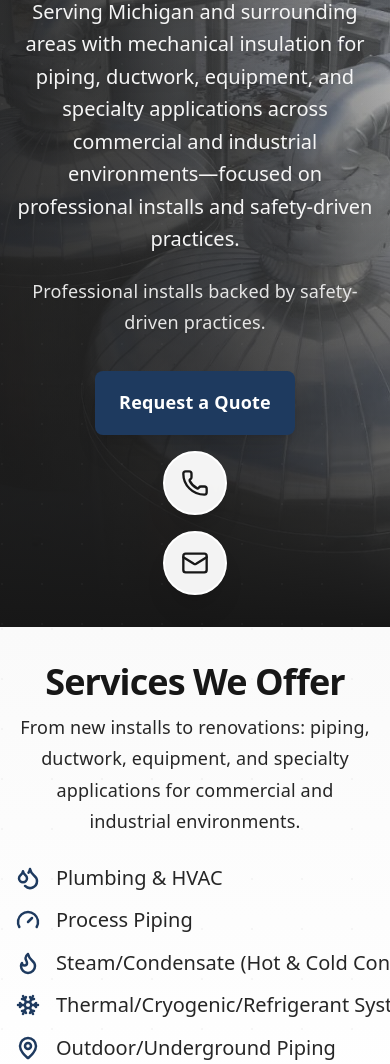
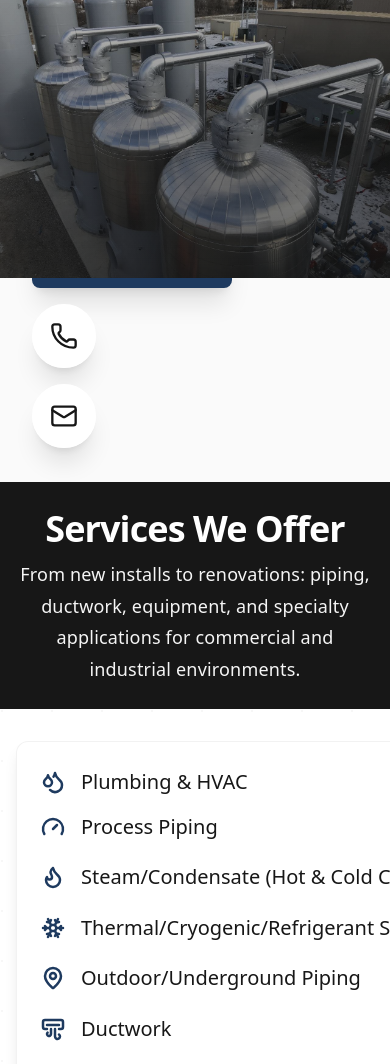
Before and after one commit to ggoupille8/rmi-website, an Astro site: page / in a window 390 px wide. Shown: the part 218-1282 px from the top of the page. Built offline with nearby package versions, Linux system fonts and the light colour scheme; Astro itself is replaced by a stand-in of ours.

Commit message:
Improve hero and services section layout: adjust image positioning, add card background to services list, reduce spacing

```diff
--- a/src/components/landing/Hero.tsx
+++ b/src/components/landing/Hero.tsx
@@ -5,7 +5,6 @@ import { Phone, Mail } from "lucide-react";
 interface HeroProps {
   headline?: string;
   subheadline?: string;
-  trustLine?: string;
   ctaPrimary?: {
     text: string;
     href: string;
@@ -23,7 +22,6 @@ interface HeroProps {
 export default function Hero({
   headline,
   subheadline,
-  trustLine,
   ctaPrimary,
   ctaSecondary = { text: phoneDisplay, href: phoneTel },
   ctaEmail = { href: `mailto:${email}` },
@@ -34,60 +32,47 @@ export default function Hero({
 
   return (
     <section
-      className="relative overflow-hidden section-padding min-h-[600px] lg:min-h-[700px] flex items-center"
+      className="relative overflow-hidden section-padding min-h-[700px] lg:min-h-[800px] flex items-center bg-neutral-50 dark:bg-neutral-900"
       aria-labelledby="hero-heading"
     >
-      {/* Background image layer */}
+      {/* Left side background - matches Services section */}
       <div
-        className="absolute inset-0 -z-10"
+        className="absolute left-0 top-0 bottom-0 w-1/2 bg-neutral-50 dark:bg-neutral-900 z-10"
+        aria-hidden="true"
+      />
+
+      {/* Background image layer with gradient overlay */}
+      <div
+        className="absolute inset-0 z-20"
         style={{
           backgroundImage: `url(${heroImage})`,
-          backgroundSize: "cover",
-          backgroundPosition: "center 50%",
+          backgroundSize: "contain",
+          backgroundPosition: "right center",
           backgroundRepeat: "no-repeat",
         }}
         aria-hidden="true"
-      />
+      >
+        {/* Gradient overlay matching image size using CSS mask */}
+        <div
+          className="absolute inset-0 bg-gradient-to-b from-transparent to-neutral-900"
+          style={{
+            maskImage: `url(${heroImage})`,
+            maskSize: "contain",
+            maskPosition: "right center",
+            maskRepeat: "no-repeat",
+            WebkitMaskImage: `url(${heroImage})`,
+            WebkitMaskSize: "contain",
+            WebkitMaskPosition: "right center",
+            WebkitMaskRepeat: "no-repeat",
+          }}
+          aria-hidden="true"
+        />
+      </div>
 
-      {/* Lightening overlay to brighten the image - increased */}
-      <div className="absolute inset-0 bg-white/30 -z-10" aria-hidden="true" />
-
-      {/* Dark overlay for text readability - further reduced opacity for brighter image */}
-      <div
-        className="absolute inset-0 bg-gradient-to-r from-neutral-900/55 via-neutral-900/40 to-neutral-900/20 lg:from-neutral-900/60 lg:via-neutral-900/45 lg:to-transparent"
-        aria-hidden="true"
-      />
-
-      {/* Additional left-side overlay for better text contrast - further reduced opacity */}
-      <div
-        className="absolute inset-0 bg-gradient-to-r from-neutral-900/60 via-neutral-900/40 to-transparent lg:from-neutral-900/55 lg:via-neutral-900/35 lg:to-transparent"
-        aria-hidden="true"
-      />
-
-      {/* Bottom gradient fade to next section - affects bottom 95% */}
-      <div
-        className="absolute inset-0 bg-gradient-to-b from-transparent via-transparent to-neutral-900"
-        style={{
-          background:
-            "linear-gradient(to bottom, transparent 0%, transparent 5%, rgba(23, 23, 23, 0.3) 50%, rgba(23, 23, 23, 0.7) 85%, rgb(23, 23, 23) 100%)",
-        }}
-        aria-hidden="true"
-      />
-
-      {/* Subtle pattern overlay */}
-      <div
-        className="absolute inset-0 opacity-[0.03] pointer-events-none"
-        aria-hidden="true"
-        style={{
-          backgroundImage: `radial-gradient(circle at 2px 2px, rgb(255 255 255) 1px, transparent 0)`,
-          backgroundSize: "40px 40px",
-        }}
-      />
-
-      <div className="container-custom relative z-10 w-full">
+      <div className="relative z-10 w-full pl-8 sm:pl-10 lg:pl-12">
         <div className="max-w-2xl lg:max-w-3xl">
           {/* Content */}
-          <div className="text-center lg:text-left relative">
+          <div className="text-left relative">
             {/* Accent line decoration */}
             <div
               className="hidden lg:block absolute -left-8 top-0 bottom-0 w-1 bg-gradient-to-b from-primary-400 via-primary-500 to-transparent rounded-full"
@@ -96,29 +81,17 @@ export default function Hero({
 
             <h1
               id="hero-heading"
-              className="heading-1 text-white drop-shadow-lg"
+              className="text-4xl sm:text-5xl lg:text-6xl xl:text-7xl font-extrabold tracking-tight text-neutral-900 dark:text-white drop-shadow-lg"
+              style={{ lineHeight: 1.15 }}
             >
               {headline}
             </h1>
-            <p className="mt-4 text-body-lg text-neutral-100 max-w-2xl lg:max-w-none mx-auto lg:mx-0 leading-relaxed drop-shadow-md">
+            <p className="mt-4 text-lg sm:text-xl text-neutral-800 dark:text-neutral-100 max-w-2xl lg:max-w-none leading-relaxed drop-shadow-md">
               {subheadline}
             </p>
 
-            {/* Trust Line */}
-            {trustLine && (
-              <div className="mt-5 relative">
-                <p className="text-body font-medium text-neutral-200 max-w-2xl lg:max-w-none mx-auto lg:mx-0 inline-block relative drop-shadow-sm">
-                  <span
-                    className="absolute -left-4 top-1/2 -translate-y-1/2 w-2 h-2 rounded-full bg-primary-400 hidden lg:block"
-                    aria-hidden="true"
-                  />
-                  {trustLine}
-                </p>
-              </div>
-            )}
-
             {/* CTA Buttons */}
-            <div className="mt-8 flex flex-col sm:flex-row gap-4 justify-center lg:justify-start items-center">
+            <div className="mt-16 flex flex-col sm:flex-row gap-4 justify-start items-start">
               {ctaPrimary && (
                 <a
                   href={ctaPrimary.href}
--- a/src/components/landing/Services.tsx
+++ b/src/components/landing/Services.tsx
@@ -221,9 +221,54 @@ export default function Services({
 }: ServicesProps) {
   return (
     <section
-      className="section-padding bg-gradient-to-b from-neutral-50 via-white to-neutral-50 dark:from-neutral-900 dark:via-neutral-900 dark:to-neutral-950 relative overflow-hidden"
+      className="relative overflow-hidden"
       aria-labelledby="services-heading"
     >
+      {/* Header section with black background */}
+      <div className="section-padding-sm bg-neutral-900 dark:bg-neutral-900 relative z-10">
+        <div className="container-custom relative z-10">
+          <div className="mx-auto max-w-2xl text-center">
+            <h2 id="services-heading" className="heading-2 text-white">
+              {title}
+            </h2>
+            <p className="mt-2 text-body text-neutral-100">{subtitle}</p>
+          </div>
+        </div>
+      </div>
+
+      {/* Content section with white background */}
+      <div className="pt-0 pb-8 sm:pb-10 lg:pb-12 xl:pb-14 bg-white relative overflow-hidden">
+        {/* Background Image - positioned in white section, starts at top */}
+        <div
+          className="hidden lg:block absolute top-0 left-0 z-0"
+          style={{
+            left: "calc(-50vw + 50% - 2rem)",
+            bottom: "-3.5rem",
+            width: "90%",
+          }}
+        >
+          <div className="relative w-full h-full overflow-hidden bg-neutral-200 dark:bg-neutral-800">
+            {/* Background color that shows through where image fades - matches section background (white) */}
+            <div className="absolute inset-0 bg-white" aria-hidden="true" />
+            <img
+              src="/images/hero/hero-1.jpg"
+              alt="Mechanical insulation services"
+              className="w-full h-full object-cover object-center"
+              style={{
+                maskImage:
+                  "linear-gradient(to right, black 0%, black 15%, rgba(0, 0, 0, 0.98) 25%, rgba(0, 0, 0, 0.95) 35%, rgba(0, 0, 0, 0.9) 45%, rgba(0, 0, 0, 0.8) 52%, rgba(0, 0, 0, 0.65) 60%, rgba(0, 0, 0, 0.45) 68%, rgba(0, 0, 0, 0.25) 75%, rgba(0, 0, 0, 0.1) 82%, rgba(0, 0, 0, 0.03) 88%, transparent 95%, transparent 100%)",
+                WebkitMaskImage:
+                  "linear-gradient(to right, black 0%, black 15%, rgba(0, 0, 0, 0.98) 25%, rgba(0, 0, 0, 0.95) 35%, rgba(0, 0, 0, 0.9) 45%, rgba(0, 0, 0, 0.8) 52%, rgba(0, 0, 0, 0.65) 60%, rgba(0, 0, 0, 0.45) 68%, rgba(0, 0, 0, 0.25) 75%, rgba(0, 0, 0, 0.1) 82%, rgba(0, 0, 0, 0.03) 88%, transparent 95%, transparent 100%)",
+              }}
+              loading="lazy"
+              onError={(e) => {
+                console.error("Services image failed to load");
+                (e.target as HTMLImageElement).style.display = "none";
+              }}
+            />
+          </div>
+        </div>
+
         {/* Background decorative elements */}
         <div
           className="absolute inset-0 opacity-[0.03] dark:opacity-[0.05] pointer-events-none"
@@ -242,60 +287,16 @@ export default function Services({
           aria-hidden="true"
         />
 
-      <div className="container-custom relative z-10">
-        <div className="mx-auto max-w-2xl text-center mb-6">
-          <h2
-            id="services-heading"
-            className="heading-2 text-neutral-900 dark:text-neutral-50"
-          >
-            {title}
-          </h2>
-          <p className="mt-2 text-body text-neutral-800 dark:text-neutral-300">
-            {subtitle}
-          </p>
-        </div>
-
+        <div className="container-custom relative z-10 pt-8 sm:pt-10 lg:pt-12 xl:pt-14">
           {/* Two-column layout: Image left, Services list right */}
           <div className="grid lg:grid-cols-2 gap-6 lg:gap-8 items-stretch relative z-10">
-          {/* Background Image - Full bleed left, aligned with services grid top, extends to bottom of section */}
-          <div
-            className="hidden lg:block absolute top-0 left-0 z-0"
-            style={{
-              left: "calc(-50vw + 50% - 2rem)",
-              bottom: "-3.5rem",
-              width: "90%",
-            }}
-          >
-            <div className="relative w-full h-full overflow-hidden bg-neutral-200 dark:bg-neutral-800">
-              {/* Background color that shows through where image fades - matches section background */}
-              <div
-                className="absolute inset-0 bg-gradient-to-b from-neutral-50 via-white to-neutral-50 dark:from-neutral-900 dark:via-neutral-900 dark:to-neutral-950"
-                aria-hidden="true"
-              />
-              <img
-                src="/images/hero/hero-1.jpg"
-                alt="Mechanical insulation services"
-                className="w-full h-full object-cover object-center"
-                style={{
-                  maskImage:
-                    "linear-gradient(to right, black 0%, black 15%, rgba(0, 0, 0, 0.98) 25%, rgba(0, 0, 0, 0.95) 35%, rgba(0, 0, 0, 0.9) 45%, rgba(0, 0, 0, 0.8) 52%, rgba(0, 0, 0, 0.65) 60%, rgba(0, 0, 0, 0.45) 68%, rgba(0, 0, 0, 0.25) 75%, rgba(0, 0, 0, 0.1) 82%, rgba(0, 0, 0, 0.03) 88%, transparent 95%, transparent 100%)",
-                  WebkitMaskImage:
-                    "linear-gradient(to right, black 0%, black 15%, rgba(0, 0, 0, 0.98) 25%, rgba(0, 0, 0, 0.95) 35%, rgba(0, 0, 0, 0.9) 45%, rgba(0, 0, 0, 0.8) 52%, rgba(0, 0, 0, 0.65) 60%, rgba(0, 0, 0, 0.45) 68%, rgba(0, 0, 0, 0.25) 75%, rgba(0, 0, 0, 0.1) 82%, rgba(0, 0, 0, 0.03) 88%, transparent 95%, transparent 100%)",
-                }}
-                loading="lazy"
-                onError={(e) => {
-                  console.error("Services image failed to load");
-                  (e.target as HTMLImageElement).style.display = "none";
-                }}
-              />
-            </div>
-          </div>
             {/* Left Column: Spacer for image */}
             <div className="hidden lg:block"></div>
 
             {/* Right Column: Services List */}
-          <div className="lg:pl-4 relative z-10">
-            <ul className="space-y-2.5">
+            <div className="lg:pl-8 lg:ml-8 relative z-10">
+              <div className="bg-white/95 backdrop-blur-sm rounded-lg p-6 lg:p-8 shadow-lg border border-neutral-200/50">
+                <ul className="space-y-1.5">
                   {services.map((service, index) => {
                     // Runtime assertion to prevent undefined crashes
                     if (!service || !service.title) {
@@ -308,16 +309,16 @@ export default function Services({
                     return (
                       <li
                         key={index}
-                    className="group flex items-center gap-4 whitespace-nowrap"
+                        className="group flex items-center gap-4 whitespace-nowrap hover:bg-neutral-50/50 rounded-md px-2 py-1.5 -mx-2 -my-1.5 transition-colors"
                       >
                         <div className="flex-shrink-0">
                           <IconComponent
-                        className="h-6 w-6 text-primary-600 dark:text-primary-400"
+                            className="h-6 w-6 text-primary-600 dark:text-primary-500"
                             aria-hidden="true"
                             style={{ strokeWidth: 2.5 }}
                           />
                         </div>
-                    <span className="flex-1 text-xl font-medium leading-relaxed text-neutral-800 dark:text-neutral-200 truncate">
+                        <span className="flex-1 text-xl font-medium leading-relaxed text-neutral-900 truncate">
                           {service.title}
                         </span>
                       </li>
@@ -327,6 +328,8 @@ export default function Services({
               </div>
             </div>
           </div>
+        </div>
+      </div>
     </section>
   );
 }
--- a/src/content/site.ts
+++ b/src/content/site.ts
@@ -30,8 +30,6 @@ export const heroEyebrow = undefined; // Optional eyebrow text
 export const heroHeadline = "Resource Mechanical Insulation";
 export const heroSubheadline =
   "Serving Michigan and surrounding areas with mechanical insulation for piping, ductwork, equipment, and specialty applications across commercial and industrial environments—focused on professional installs and safety-driven practices.";
-export const heroTrustLine =
-  "Professional installs backed by safety-driven practices.";
 export const heroCtaPrimary = "Request a Quote";
 export const heroCtaSecondary = phoneDisplay;
 
--- a/src/pages/index.astro
+++ b/src/pages/index.astro
@@ -5,7 +5,7 @@ import Services from '../components/landing/Services';
 import ContactForm from '../components/landing/ContactForm';
 import Footer from '../components/landing/Footer';
 import { phoneTel, phoneDisplay } from '../config/site';
-import { heroHeadline, heroSubheadline, heroTrustLine, heroCtaPrimary, heroCtaSecondary, email } from '../content/site';
+import { heroHeadline, heroSubheadline, heroCtaPrimary, heroCtaSecondary, email } from '../content/site';
 ---
 
 <BaseLayout
@@ -17,7 +17,6 @@ import { heroHeadline, heroSubheadline, heroTrustLine, heroCtaPrimary, heroCtaSe
     <Hero
       headline={heroHeadline}
       subheadline={heroSubheadline}
-      trustLine={heroTrustLine}
       ctaPrimary={{ text: heroCtaPrimary, href: '#contact' }}
       ctaSecondary={{ text: phoneDisplay, href: phoneTel }}
       ctaEmail={{ href: `mailto:${email}` }}
```
Lines whose indentation alone changed are shown as unchanged.
